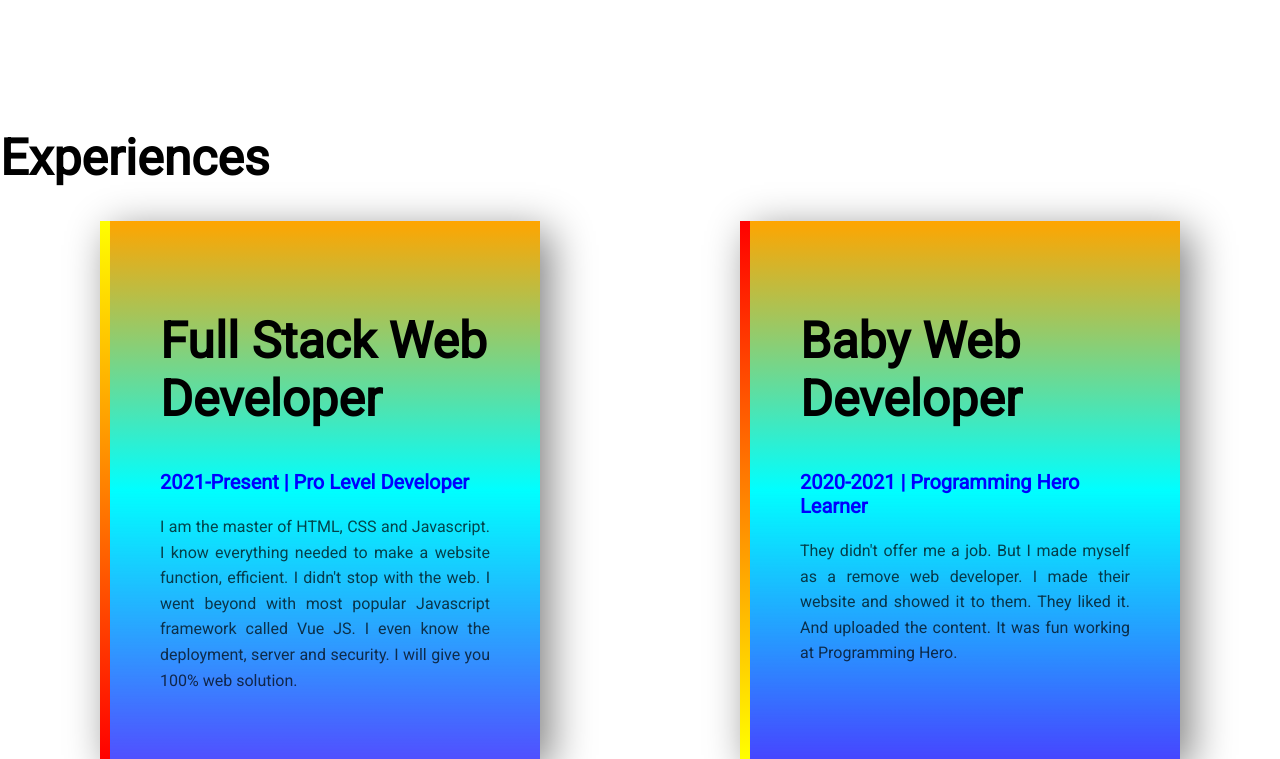
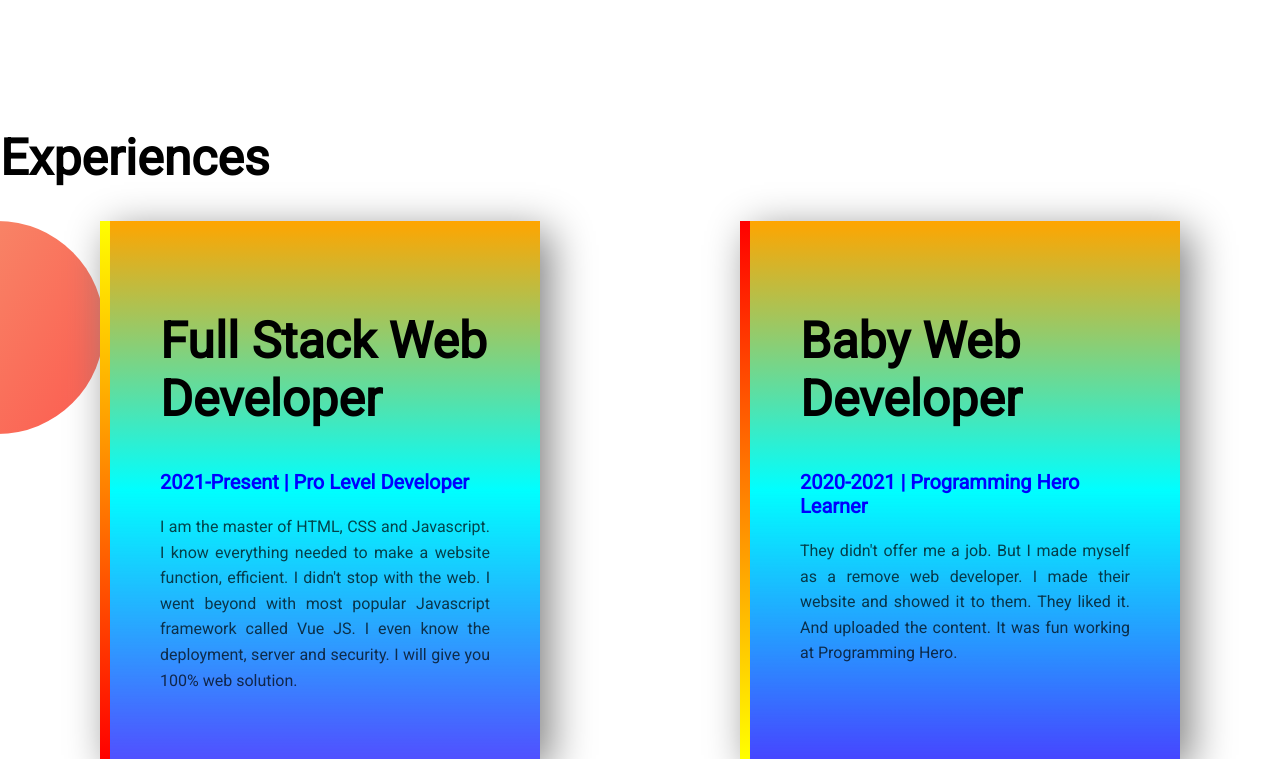
Before and after one commit to Soumick99/Practice-Website, a plain HTML site: page index.html in a window 1280 px wide. Shown: the part 994-1753 px from the top of the page. Drawn offline with Linux system fonts and the light colour scheme.

Commit message:
add new background photo

```diff
--- a/style2.css
+++ b/style2.css
@@ -1,6 +1,8 @@
 .equal-2{
     display:flex;
     box-shadow: 40px;
+    background-image: url(exp-bg.png);
+    background-repeat: no-repeat;
 }
 .equal-width-2{
     width: 50%;
```
